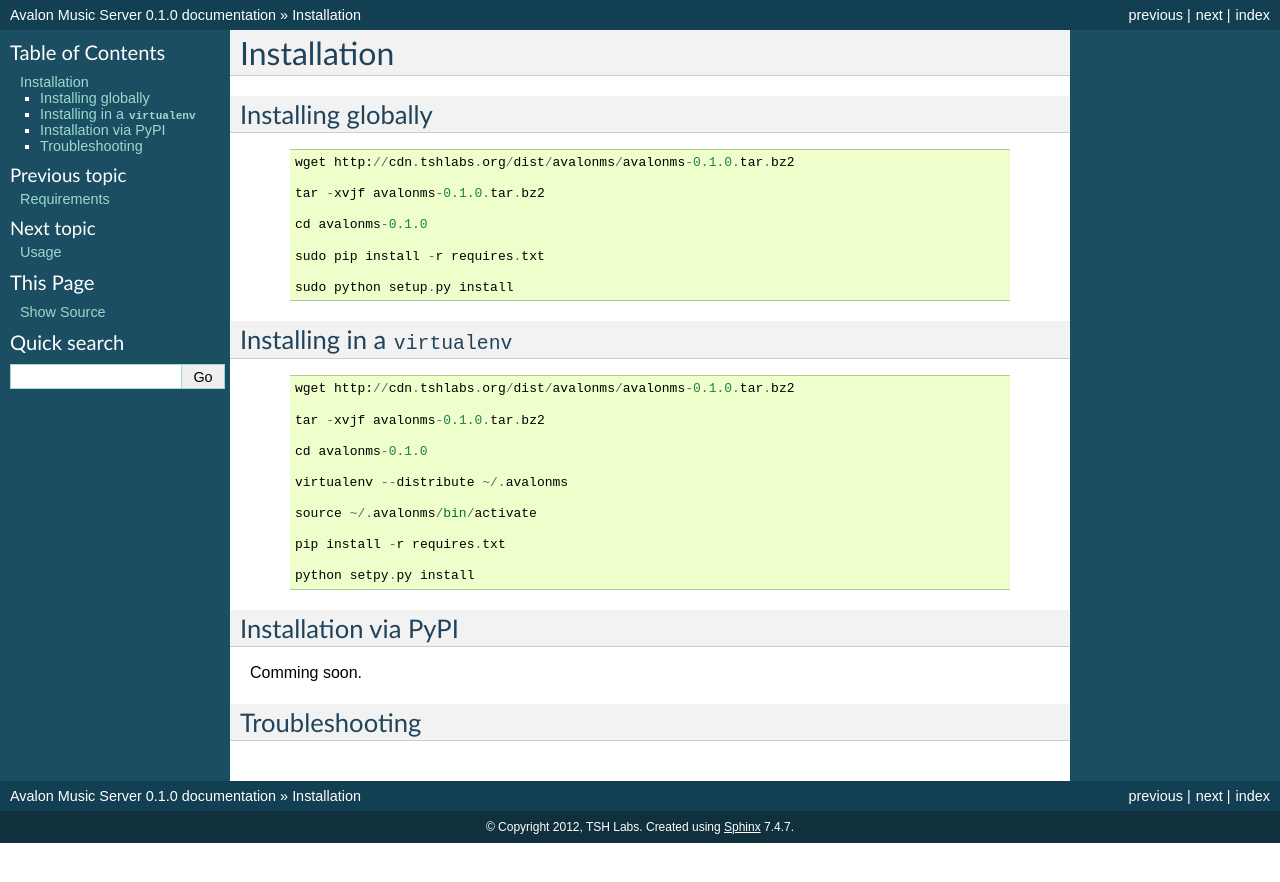
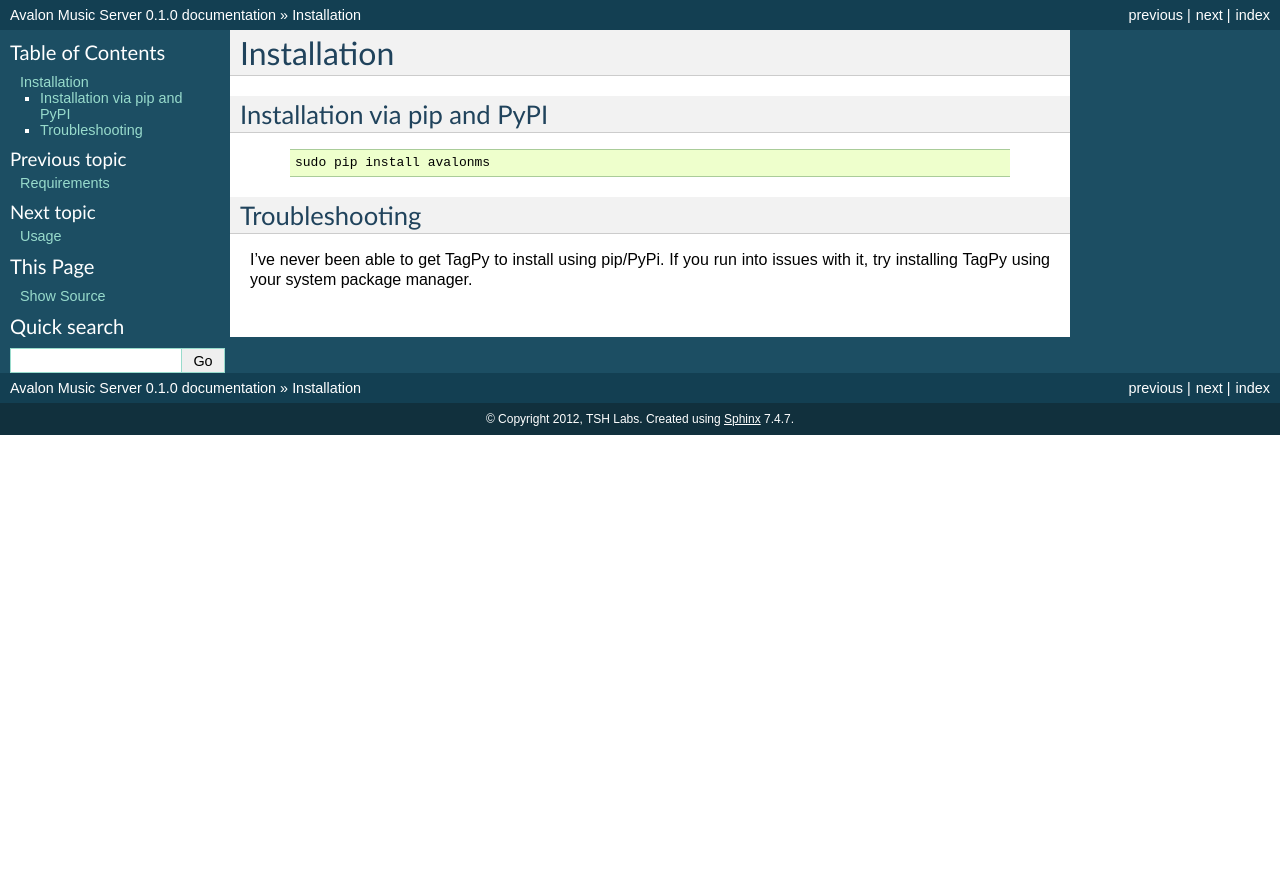
Before and after one commit to 56quarters/avalonms, a Sphinx documentation site: the page built from doc/installation.rst, in a window 1280 px wide. Shown: the top 882 px of the page. Built offline with Sphinx 7.4.7, drawn with Linux system fonts in a browser that asks for light colours.

Commit message:
Docs for installation via pip and PyPi

```diff
--- a/doc/installation.rst
+++ b/doc/installation.rst
@@ -1,51 +1,17 @@
 Installation
 ------------
 
-.. TODO: Simplify this, either via PyPI or make installing far fewer commands
 
-
-Installing globally
-~~~~~~~~~~~~~~~~~~~
+Installation via pip and PyPI
+~~~~~~~~~~~~~~~~~~~~~
 
   ::
 
-    wget http://cdn.tshlabs.org/dist/avalonms/avalonms-0.1.0.tar.bz2
-
-    tar -xvjf avalonms-0.1.0.tar.bz2
-
-    cd avalonms-0.1.0
-
-    sudo pip install -r requires.txt
-
-    sudo python setup.py install
-
-
-Installing in a ``virtualenv``
-~~~~~~~~~~~~~~~~~~~~~~~~~~~~~~
-
-  ::
-
-    wget http://cdn.tshlabs.org/dist/avalonms/avalonms-0.1.0.tar.bz2
-
-    tar -xvjf avalonms-0.1.0.tar.bz2
-
-    cd avalonms-0.1.0
-
-    virtualenv --distribute ~/.avalonms
-
-    source ~/.avalonms/bin/activate
-
-    pip install -r requires.txt
-
-    python setpy.py install
-
-
-
-Installation via PyPI
-~~~~~~~~~~~~~~~~~~~~~
-
-Comming soon.
+    sudo pip install avalonms
 
 
 Troubleshooting
 ~~~~~~~~~~~~~~~
+
+I've never been able to get TagPy to install using pip/PyPi. If you run into
+issues with it, try installing TagPy using your system package manager.
```
Also changed, not shown: 1 other file.
